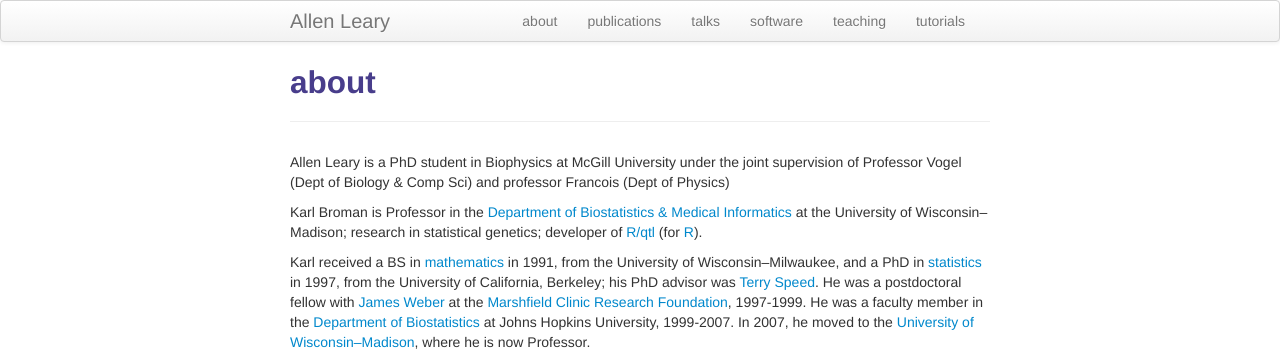
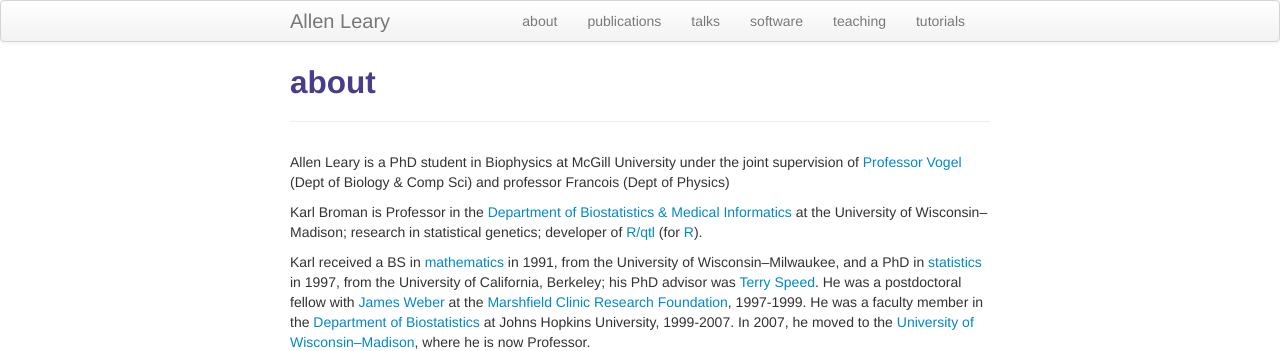
Before and after one commit to aleary1991/aleary1991.github.io4, a Jekyll site: the page built from pages/about.md, in a window 1280 px wide. Shown: the top 351 px of the page. Built offline with Jekyll 4.4.1, drawn with Linux system fonts in a browser that asks for light colours; part of the change alters nothing that is shown.

```diff
--- a/pages/about.md
+++ b/pages/about.md
@@ -3,7 +3,7 @@ layout: page
 title: about
 description: Allen Leary is a PhD student in Biophysics at McGill University under the joint supervision of Professor Vogel (Dept of Biology & Comp Sci) and professor Francois (Dept of Physics)
 ---
-Allen Leary is a PhD student in Biophysics at McGill University under the joint supervision of Professor Vogel (Dept of Biology & Comp Sci) and professor Francois (Dept of Physics)
+Allen Leary is a PhD student in Biophysics at McGill University under the joint supervision of [Professor Vogel](http://aguada.biol.mcgill.ca/) (Dept of Biology & Comp Sci) and professor Francois (Dept of Physics)
 
 Karl Broman is Professor in the
 [Department of Biostatistics &amp; Medical Informatics](http://www.biostat.wisc.edu)
```
